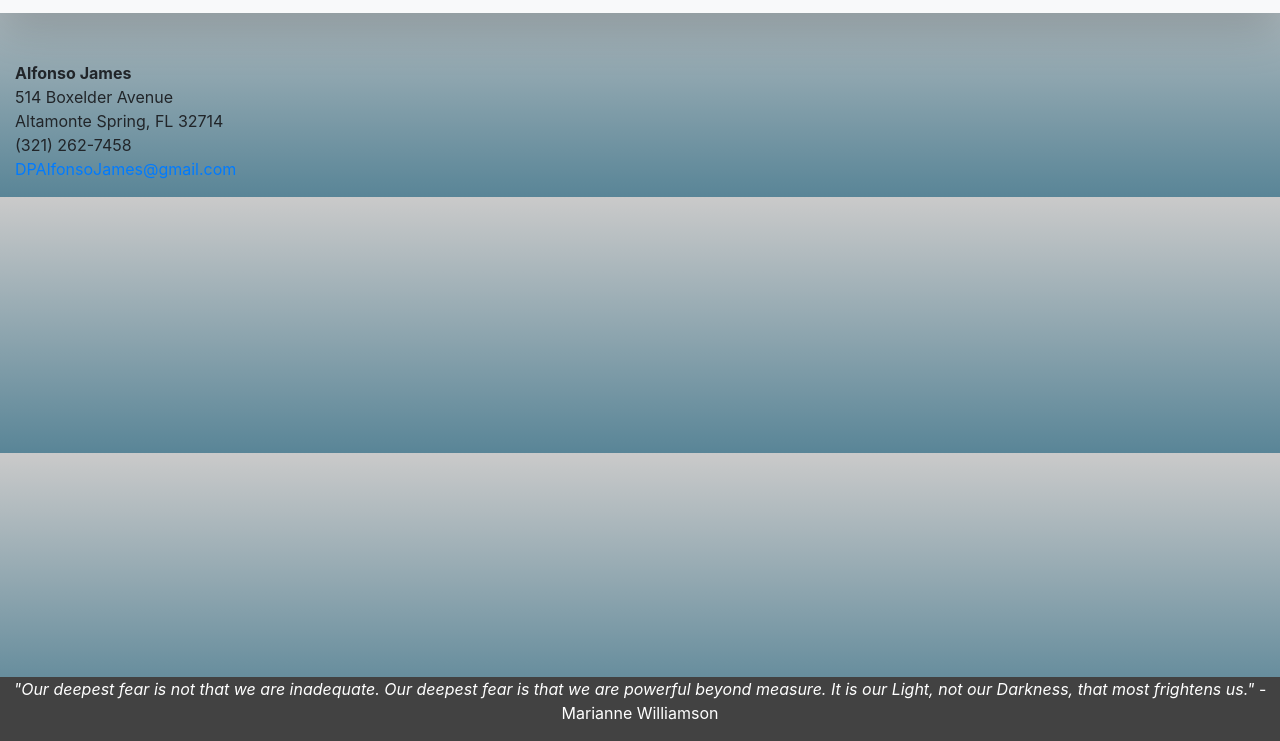
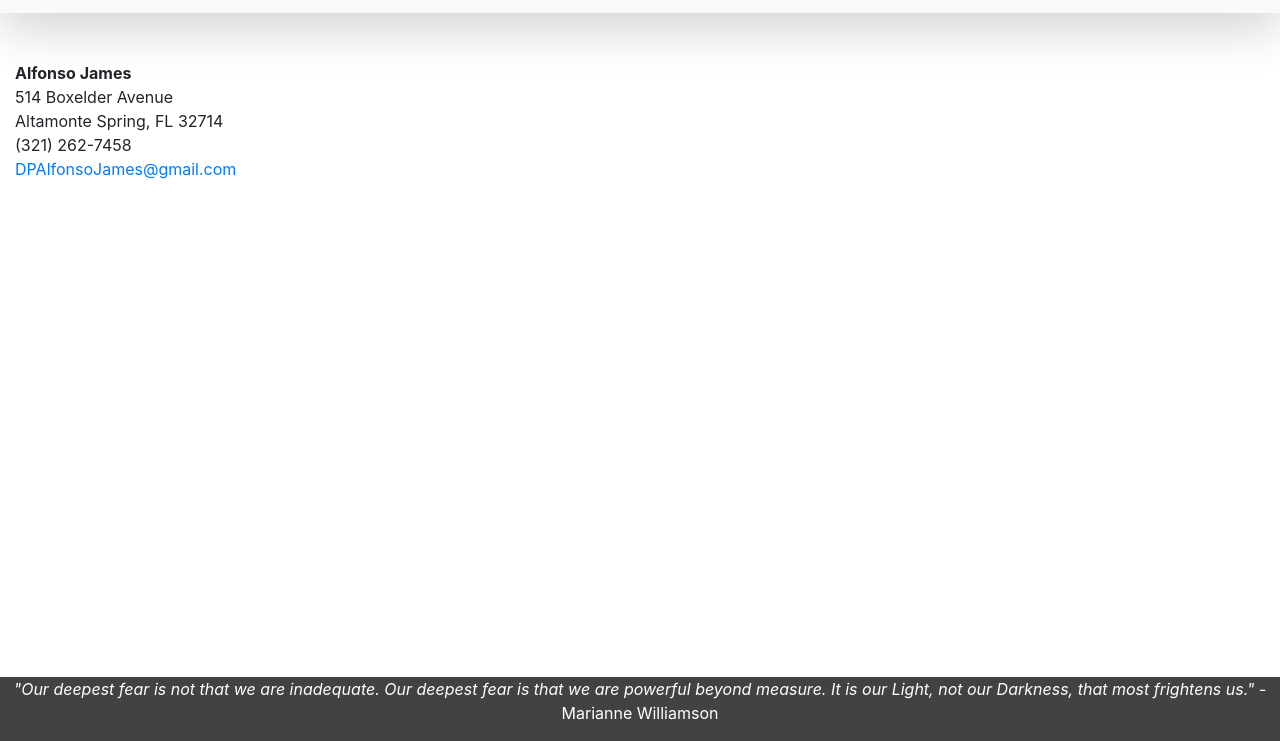
Before and after one commit to AlfonsoJames/AJHW2, a plain HTML site: page assets/contact.html in a window 1280 px wide. Shown: the part 59-800 px from the top of the page. Drawn offline with nearby package versions, Linux system fonts and the light colour scheme.

Commit message:
fixed 404

```diff
--- a/assets/contact.html
+++ b/assets/contact.html
@@ -12,7 +12,7 @@
     <Style>
         body {
             /* background-color: rgb(196, 192, 164); */
-            background-image: linear-gradient(rgb(202, 202, 202),rgb(89, 133, 151));
+            /* background-image: linear-gradient(rgb(202, 202, 202),rgb(89, 133, 151)); */
             height: 100%;
             /* float: left; */
         }
```
